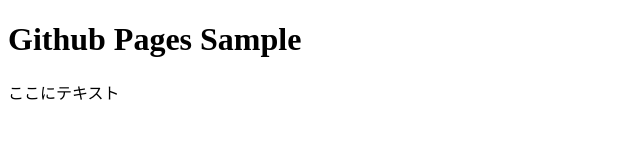
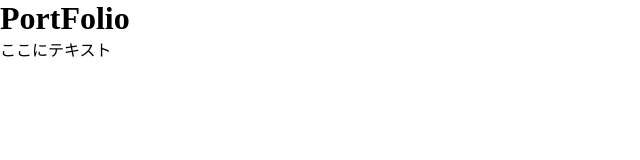
Before and after one commit to takaki7255/portfolio, a website: page index.html in a window 1280 px wide. Shown: the whole page, without its empty margins (0-640 px from the left). Drawn offline with Linux system fonts and the light colour scheme.

Commit message:
HTML/CSSの作成

```diff
--- a/index.html
+++ b/index.html
@@ -1,13 +1,14 @@
 <!DOCTYPE html>
-<html lang="en">
+<html lang="ja">
 <head>
     <meta charset="UTF-8">
     <meta http-equiv="X-UA-Compatible" content="IE=edge">
     <meta name="viewport" content="width=device-width, initial-scale=1.0">
-    <title>Github Pages Sample</title>
+    <title>Top Page</title>
+    <link rel="stylesheet" href="style/style.css">
 </head>
 <body>
-    <h1>Github Pages Sample</h1>
+    <h1>PortFolio</h1>
     <p>ここにテキスト</p>
 </body>
 </html>
--- /dev/null
+++ b/style.scss
@@ -0,0 +1,7 @@
+*{
+    margin: 0;
+    padding: 0;
+    border: none;
+    font-style: normal;
+    text-align: left;
+}
--- /dev/null
+++ b/style1.scss
@@ -0,0 +1,7 @@
+*{
+    margin: 0;
+    padding: 0;
+    border: none;
+    font-style: normal;
+    text-align: left;
+}
--- /dev/null
+++ b/style2.scss
@@ -0,0 +1,7 @@
+*{
+    margin: 0;
+    padding: 0;
+    border: none;
+    font-style: normal;
+    text-align: left;
+}
```
Also changed, not shown: index1.html (added, +13 -0 lines), index2.html (added, +13 -0 lines), package.json (added, +26 -0 lines), style/style.css (added), style/style1.css (added), style/style2.css (added), 1 other file.
